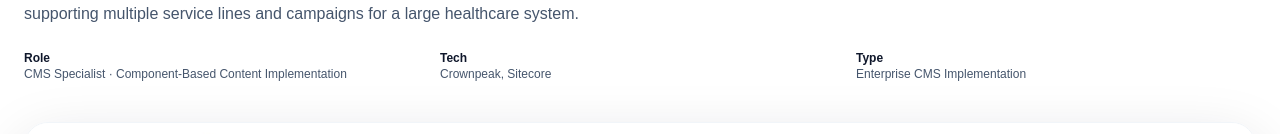
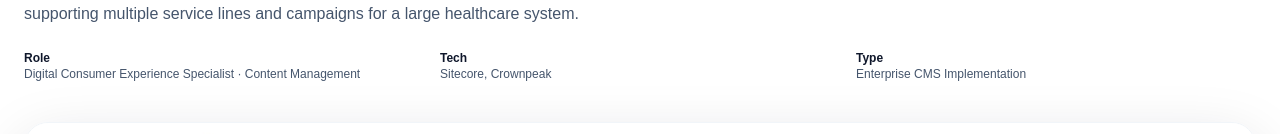
Before and after one commit to EddieOrozco/devfolio, a Next.js app: page /projects/advocate-health-care in a window 1280 px wide. Shown: the part 242-376 px from the top of the page. Built offline with nearby package versions, Linux system fonts and the light colour scheme.

Commit message:
Editing Advocate Case Study

```diff
--- a/src/app/projects/advocate-health-care/page.js
+++ b/src/app/projects/advocate-health-care/page.js
@@ -43,11 +43,11 @@ export default function AdvocateCaseStudy() {
             <div className="mt-6 grid gap-4 text-xs text-slate-600 sm:grid-cols-3">
               <div>
                 <p className="font-semibold text-slate-900">Role</p>
-                <p>CMS Specialist · Component-Based Content Implementation</p>
+                <p>Digital Consumer Experience Specialist · Content Management</p>
               </div>
               <div>
                 <p className="font-semibold text-slate-900">Tech</p>
-                <p>Crownpeak, Sitecore</p>
+                <p>Sitecore, Crownpeak </p>
               </div>
               <div>
                 <p className="font-semibold text-slate-900">Type</p>
```
